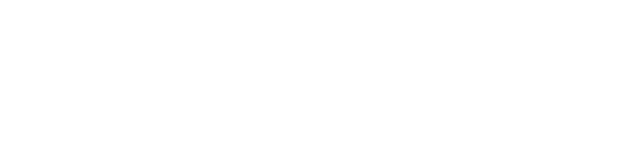
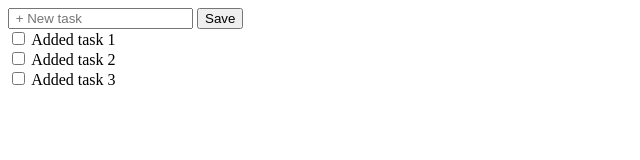
Before and after one commit to Guizemoreira/mentoring, a plain HTML site: page index.html in a window 1280 px wide. Shown: the whole page, without its empty margins (0-640 px from the left). Drawn offline with Linux system fonts and the light colour scheme.

Commit message:
Add initial div structure Input and Task area

```diff
--- a/index.html
+++ b/index.html
@@ -11,11 +11,21 @@
     <div>
         <!--Task Input area-->
         <div>
-
+            <input type="text" id="ntask" name="ntask" placeholder=" + New task">
+            <input type="submit" value="Save">
         </div>
 
         <!--Task list-->
         <div>
+            <form action="/action_page.php">
+                <input type="checkbox" id="task1" name="task1" value="task1">
+                <label for="task1"> Added task 1</label><br>
+                <input type="checkbox" id="task2" name="task2" value="task2">
+                <label for="task2"> Added task 2</label><br>
+                <input type="checkbox" id="task3" name="task3" value="task3">
+                <label for="task3"> Added task 3</label>
+
+            </form>
 
         </div>
 
```
